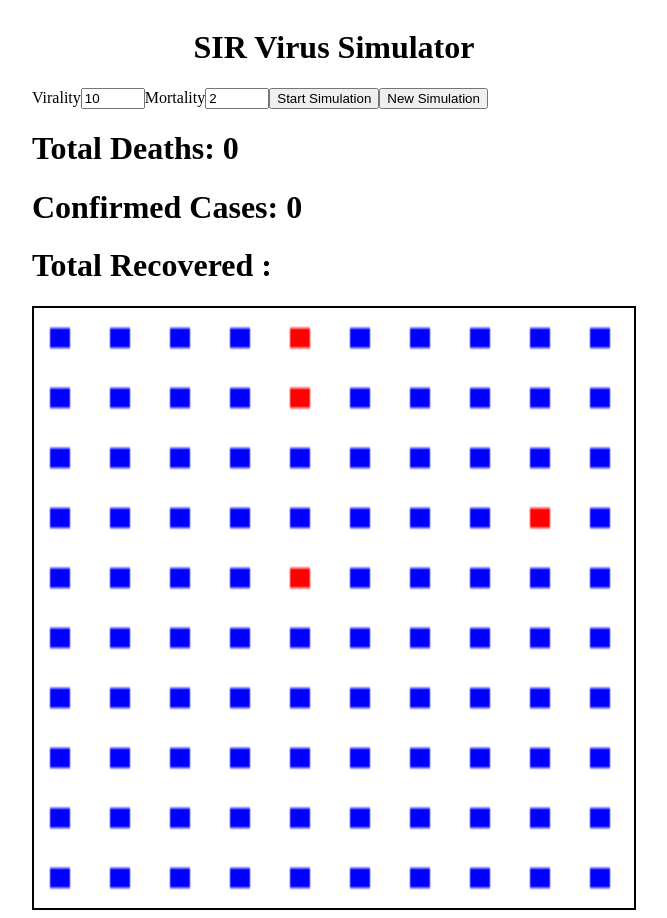
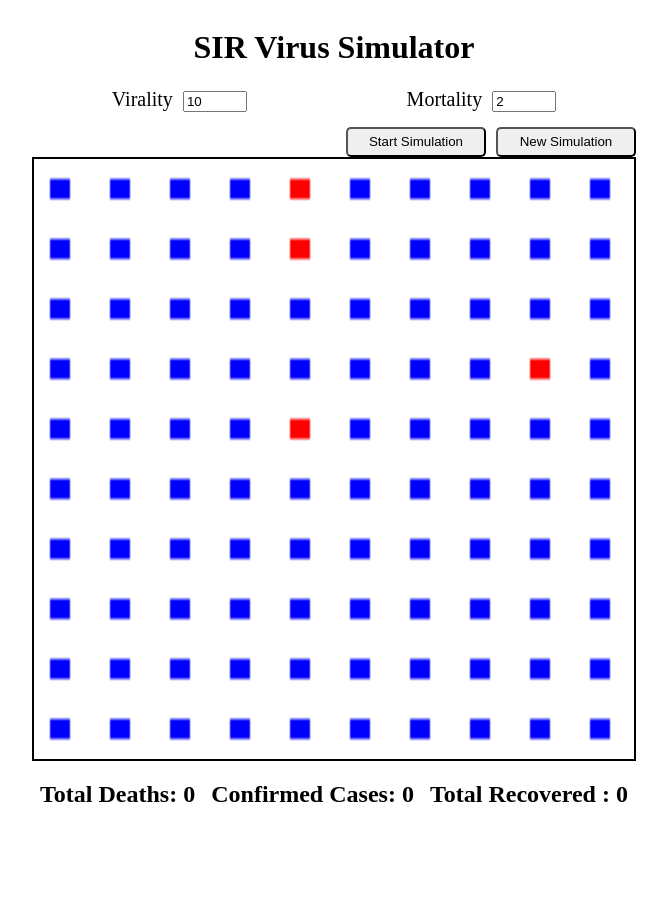
Before and after one commit to nirkraw/VirusSIRModel, a React (Create React App) app: page / in a window 1280 px wide. Shown: the whole page, without its empty margins (306-973 px from the left). After the commit the page ends 836 px from the top, so only its background shows below. Built offline with nearby package versions, Linux system fonts and the light colour scheme.

Commit message:
add styling

```diff
--- a/src/components/simulation.js
+++ b/src/components/simulation.js
@@ -1,5 +1,6 @@
 import React, { Component } from "react";
 import Canvas from "./canvas";
+import SimulationCSS from "../style/simulation.css"
 
 export default class Simulation extends Component {
   constructor(props) {
@@ -10,7 +11,7 @@ export default class Simulation extends Component {
       virality: 10,
       totalDeaths: 0,
       confirmedCases: 0,
-      recovered: 0,
+      recoveredCases: 0,
       people: this.props.people
     };
 
@@ -139,7 +140,8 @@ export default class Simulation extends Component {
     }
     return (
       <div>
-        <label>
+        <div className="inputs-div">
+          <label className="virality-label">
             Virality
             <input
               type="number"
@@ -150,31 +152,38 @@ export default class Simulation extends Component {
               onChange={this.updateVirality}
             />
           </label>
-        <label>
+          <label className="mortality-label">
             Mortality
             <input
               type="number"
               min="1"
               max="100"
-            className="mortality-rate-input"
+              className="mortality-input"
               value={this.state.mortality}
               onChange={this.updateMortality}
             />
           </label>
+        </div>
+        <div className="buttons">
           {!this.state.simulationActive ? (
             <button onClick={this.startSimulation}>Start Simulation</button>
           ) : (
             <div></div>
           )}
-        <button onClick={() => window.location.reload()}>New Simulation</button>
-        <h1>Total Deaths: {this.state.totalDeaths}</h1>
-        <h1>Confirmed Cases: {this.state.confirmedCases}</h1>
-        <h1>Total Recovered : {this.state.recoveredCases}</h1>
+          <button onClick={() => window.location.reload()}>
+            New Simulation
+          </button>
+        </div>
         <Canvas
           people={this.state.people}
           peopleColumnCount={this.props.peopleColumnCount}
           peopleRowCount={this.props.peopleRowCount}
         />
+        <div className="stats">
+          <h2>Total Deaths: {this.state.totalDeaths}</h2>
+          <h2>Confirmed Cases: {this.state.confirmedCases}</h2>
+          <h2>Total Recovered : {this.state.recoveredCases}</h2>
+        </div>
       </div>
     );
   }
--- /dev/null
+++ b/src/style/simulation.css
@@ -0,0 +1,35 @@
+.inputs-div {
+    display: flex;
+    justify-content: space-around;
+}
+
+.virality-input, .mortality-input {
+    margin-left: 10px;
+}
+
+.virality-label, .mortality-label {
+    font-size: 20px;
+}
+
+.buttons {
+    margin-top: 15px;
+    display: flex;
+    justify-content: flex-end;
+}
+
+.buttons > button {
+    height: 30px;
+    width: 140px;
+    margin-left: 10px;
+    border-radius: 5px;
+}
+
+.buttons > button:hover {
+    cursor: pointer;
+    background-color: wheat;
+}
+
+.stats {
+    display: flex;
+    justify-content: space-around;
+}
```
Lines whose indentation alone changed are shown as unchanged.
